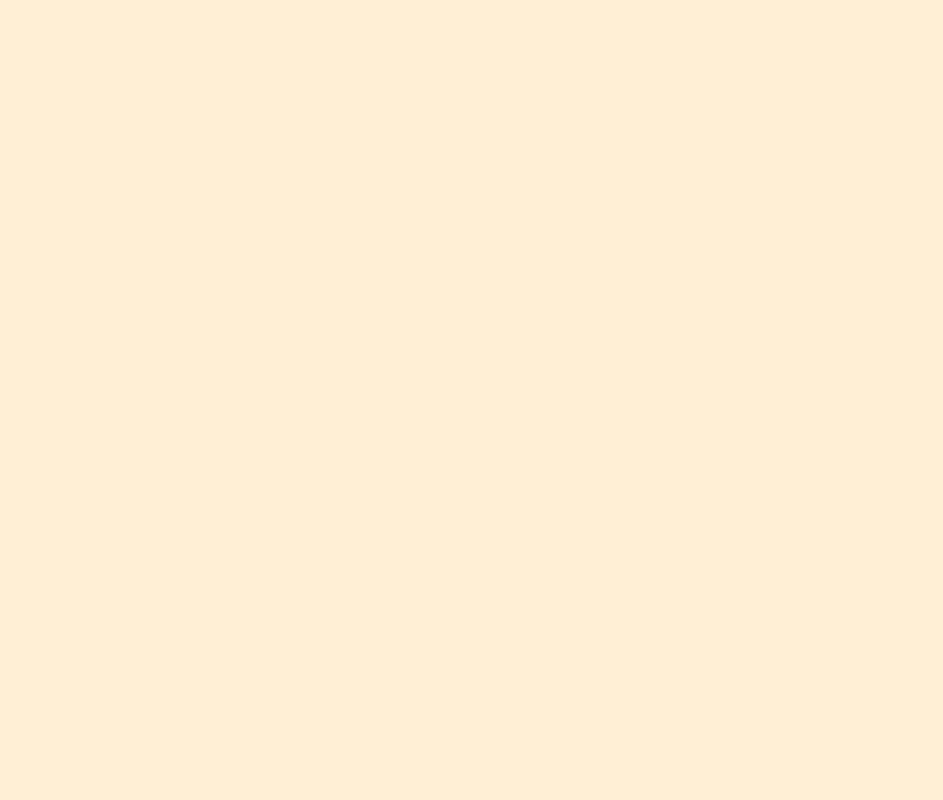
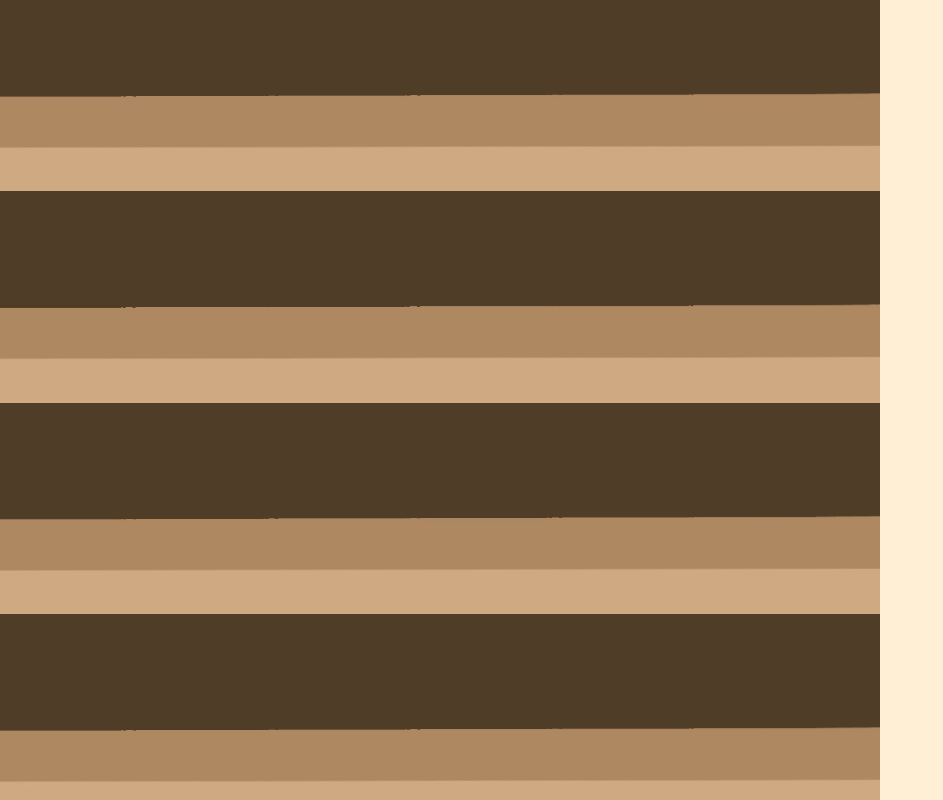
Before and after one commit to richa130/library, a plain HTML site: page index.html in a window 1280 px wide. Shown: the whole page, without its empty margins (0-943 px from the left). Drawn offline with Linux system fonts and the light colour scheme.

Commit message:
Add bookshelf image and start styling

```diff
--- a/index.html
+++ b/index.html
@@ -9,6 +9,10 @@
     <script defer src="library.js"></script>
 </head>
 <body>
+    <div class="bookshelf">
+    </div>
+    <div class="controls">
+    </div>
 
 </body>
 </html>
--- a/style.css
+++ b/style.css
@@ -4,5 +4,21 @@
 }
 
 body {
+    /* display: flex; */
+    display: grid;
+    grid-template-columns: 1fr 400px;
+}
+
+.bookshelf, .controls {
+    min-height: 100vh;
+}
+
+.bookshelf {
+    background-image: url(images/bookshelf.jpg);
+    background-position-y: -20px;
+    background-size: contain;
+}
+
+.controls {
     background-color: papayawhip;
 }
```
Also changed, not shown: images/bookshelf.jpg (added).
